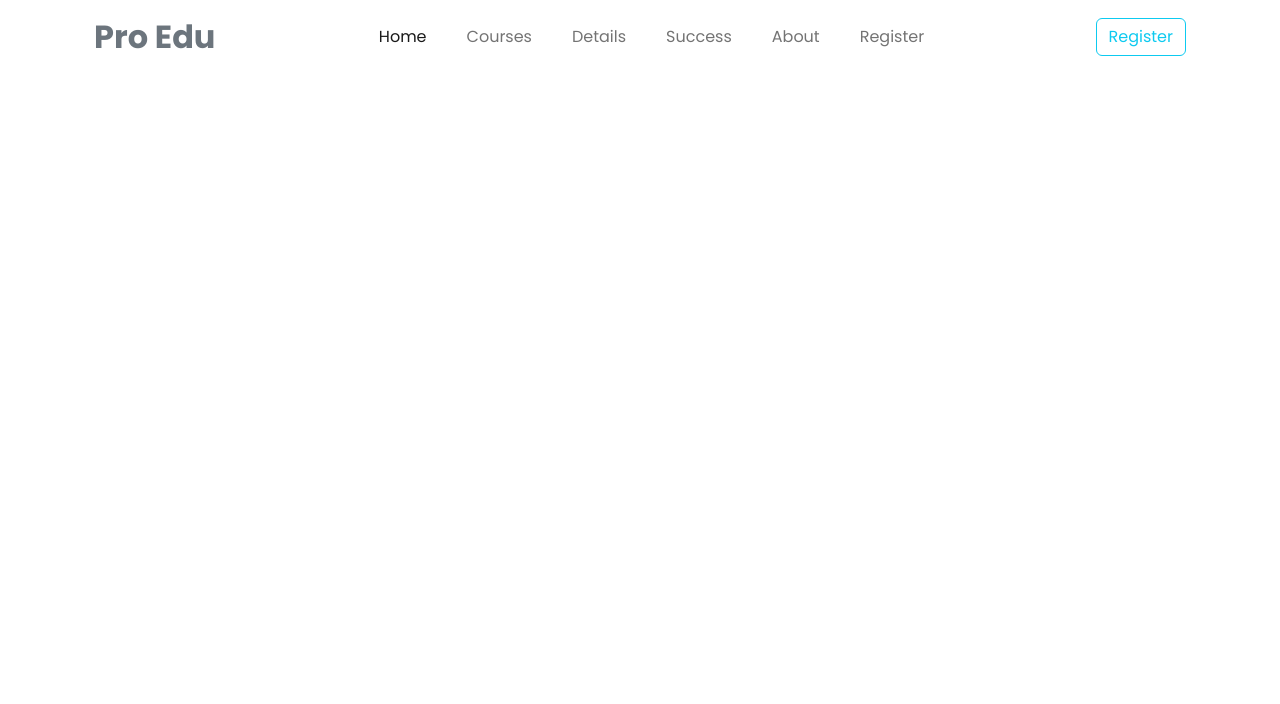
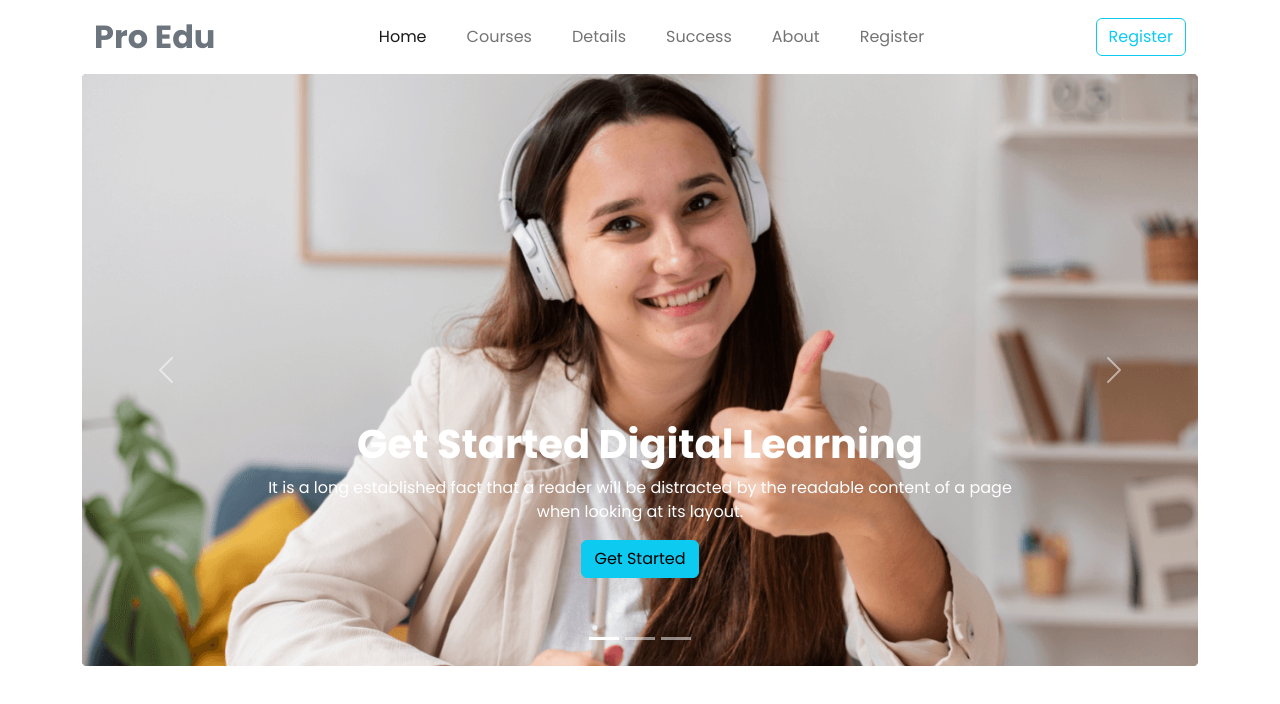
Before and after one commit to asraful7711/assignment-3-edTech-web, a plain HTML site: page index.html in a window 1280 px wide. Drawn offline with nearby package versions, Linux system fonts and the light colour scheme.

Commit message:
banner part added

```diff
--- a/index.html
+++ b/index.html
@@ -50,8 +50,56 @@
         </nav>
         <!-- navbar part end  -->
 
+        <!-- banner part ( carousel) start -->
+        <section>
+            <div id="carouselExampleCaptions" class="carousel slide" data-bs-ride="false">
+                <div class="carousel-indicators">
+                  <button type="button" data-bs-target="#carouselExampleCaptions" data-bs-slide-to="0" class="active" aria-current="true" aria-label="Slide 1"></button>
+                  <button type="button" data-bs-target="#carouselExampleCaptions" data-bs-slide-to="1" aria-label="Slide 2"></button>
+                  <button type="button" data-bs-target="#carouselExampleCaptions" data-bs-slide-to="2" aria-label="Slide 3"></button>
+                </div>
+                <div class="carousel-inner mh-100">
+                  <div class="carousel-item active">
+                    <img src="/images/cover/cover-1.png" class="d-block w-100" alt="...">
+                    <div class="carousel-caption d-none d-md-block mb-5">
+                      <h2 class="fs-1 fw-bold">Get Started Digital Learning</h2>
+                      <p>It is a long established fact that a reader will be distracted by the readable content of a page when looking at its layout.</p>
+                      <button type="button" class="btn btn-info">Get Started</button>
+                    </div>
+                  </div>
+                  <div class="carousel-item">
+                    <img src="/images/cover/cover-2_1320x700.jpg" class="d-block w-100" alt="...">
+                    <div class="carousel-caption d-none d-md-block mb-5">
+                        <h2 class="fs-1 fw-bold">Get Started Digital Learning</h2>
+                        <p>It is a long established fact that a reader will be distracted by the readable content of a page when looking at its layout.</p>
+                        <button type="button" class="btn btn-info">Get Started</button>
+                      </div>
+                  </div>
+                  <div class="carousel-item">
+                    <img height="" src="/images/cover/cover-3.jpg" class="d-block w-100" alt="...">
+                    <div class="carousel-caption d-none d-md-block mb-5">
+                        <h2 class="fs-1 fw-bold">Get Started Digital Learning</h2>
+                        <p>It is a long established fact that a reader will be distracted by the readable content of a page when looking at its layout.</p>
+                        <button type="button" class="btn btn-info">Get Started</button>
+                      </div>
+                  </div>
+                </div>
+                <button class="carousel-control-prev" type="button" data-bs-target="#carouselExampleCaptions" data-bs-slide="prev">
+                  <span class="carousel-control-prev-icon" aria-hidden="true"></span>
+                  <span class="visually-hidden">Previous</span>
+                </button>
+                <button class="carousel-control-next" type="button" data-bs-target="#carouselExampleCaptions" data-bs-slide="next">
+                  <span class="carousel-control-next-icon" aria-hidden="true"></span>
+                  <span class="visually-hidden">Next</span>
+                </button>
+              </div>
+        </section>
 
+        <!-- banner part ( carousel) end  -->
     </header>
+
+    <main>
+    </main>
 
 
 
```
Also changed, not shown: images/cover/cover-2.jpg (deleted), images/cover/cover-2_1320x700.jpg (added).
